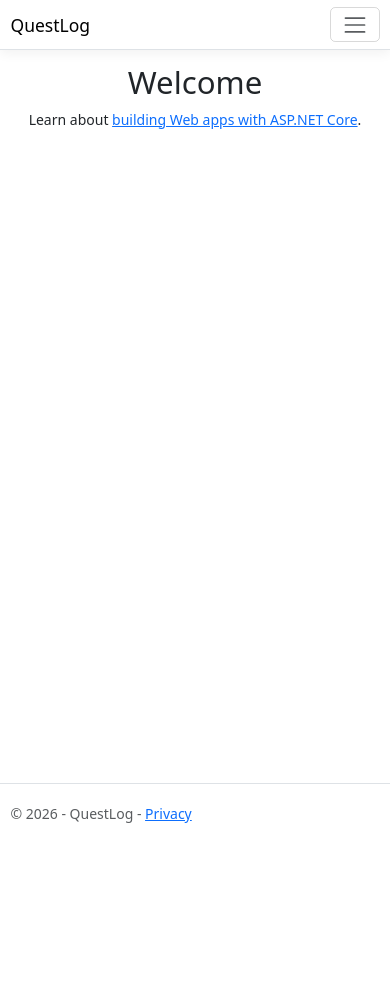
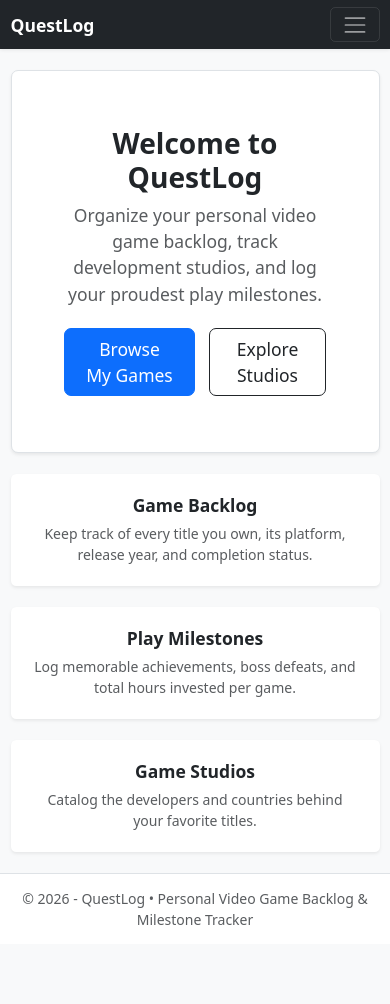
Before and after one commit to JakeXS/QuestLog, an ASP.NET Core app: page / in a window 390 px wide. Before the commit the page ends 823 px from the top, so only its background shows below. Run offline with ASP.NET Core 8, Linux system fonts and the light colour scheme; style sheets or scripts are compiled from the project's sources.

Commit message:
Final controller, nav bar nav and homepage update

```diff
--- a/QuestLog/Views/Home/Index.cshtml
+++ b/QuestLog/Views/Home/Index.cshtml
@@ -1,8 +1,43 @@
 @{
-    ViewData["Title"] = "Home Page";
+    ViewData["Title"] = "Home";
 }
 
-<div class="text-center">
-    <h1 class="display-4">Welcome</h1>
-    <p>Learn about <a href="https://learn.microsoft.com/aspnet/core">building Web apps with ASP.NET Core</a>.</p>
+<div class="p-5 mb-4 bg-white rounded-3 shadow-sm border text-center">
+    <div class="container-fluid py-3">
+        <h1 class="display-5 fw-bold">Welcome to QuestLog</h1>
+        <p class="col-md-8 mx-auto fs-5 text-muted mb-4">
+            Organize your personal video game backlog, track development studios, and log your proudest play milestones.
+        </p>
+        <div class="d-flex justify-content-center gap-3">
+            <a asp-controller="Games" asp-action="Index" class="btn btn-primary btn-lg px-4">Browse My Games</a>
+            <a asp-controller="Studios" asp-action="Index" class="btn btn-outline-dark btn-lg px-4">Explore Studios</a>
+        </div>
+    </div>
 </div>
+
+<div class="row g-4 text-center">
+    <div class="col-md-4">
+        <div class="card h-100 border-0 shadow-sm">
+            <div class="card-body p-4">
+                <h5 class="card-title fw-bold">Game Backlog</h5>
+                <p class="card-text text-muted">Keep track of every title you own, its platform, release year, and completion status.</p>
+            </div>
+        </div>
+    </div>
+    <div class="col-md-4">
+        <div class="card h-100 border-0 shadow-sm">
+            <div class="card-body p-4">
+                <h5 class="card-title fw-bold">Play Milestones</h5>
+                <p class="card-text text-muted">Log memorable achievements, boss defeats, and total hours invested per game.</p>
+            </div>
+        </div>
+    </div>
+    <div class="col-md-4">
+        <div class="card h-100 border-0 shadow-sm">
+            <div class="card-body p-4">
+                <h5 class="card-title fw-bold">Game Studios</h5>
+                <p class="card-text text-muted">Catalog the developers and countries behind your favorite titles.</p>
+            </div>
+        </div>
+    </div>
+</div>
--- a/QuestLog/Views/Shared/_Layout.cshtml
+++ b/QuestLog/Views/Shared/_Layout.cshtml
@@ -9,39 +9,47 @@
     <link rel="stylesheet" href="~/css/site.css" asp-append-version="true" />
     <link rel="stylesheet" href="~/QuestLog.styles.css" asp-append-version="true" />
 </head>
-<body>
+<body class="d-flex flex-column min-vh-100 bg-light">
     <header>
-        <nav class="navbar navbar-expand-sm navbar-toggleable-sm navbar-light bg-white border-bottom box-shadow mb-3">
-            <div class="container-fluid">
-                <a class="navbar-brand" asp-area="" asp-controller="Home" asp-action="Index">QuestLog</a>
+        <nav class="navbar navbar-expand-sm navbar-dark bg-dark shadow-sm mb-4">
+            <div class="container">
+                <a class="navbar-brand fw-bold" asp-area="" asp-controller="Home" asp-action="Index">QuestLog</a>
                 <button class="navbar-toggler" type="button" data-bs-toggle="collapse" data-bs-target=".navbar-collapse" aria-controls="navbarSupportedContent"
                         aria-expanded="false" aria-label="Toggle navigation">
                     <span class="navbar-toggler-icon"></span>
                 </button>
                 <div class="navbar-collapse collapse d-sm-inline-flex justify-content-between">
-                    <ul class="navbar-nav flex-grow-1">
+                    <ul class="navbar-nav me-auto">
                         <li class="nav-item">
-                            <a class="nav-link text-dark" asp-area="" asp-controller="Home" asp-action="Index">Home</a>
+                            <a class="nav-link" asp-area="" asp-controller="Home" asp-action="Index">Home</a>
                         </li>
                         <li class="nav-item">
-                            <a class="nav-link text-dark" asp-area="" asp-controller="Home" asp-action="Privacy">Privacy</a>
+                            <a class="nav-link" asp-area="" asp-controller="Games" asp-action="Index">My Games</a>
+                        </li>
+                        <li class="nav-item">
+                            <a class="nav-link" asp-area="" asp-controller="Studios" asp-action="Index">Studios</a>
                         </li>
                     </ul>
+                    <div class="d-flex">
+                        <a class="btn btn-outline-light btn-sm" asp-area="" asp-controller="Games" asp-action="Create">+ Add Game</a>
+                    </div>
                 </div>
             </div>
         </nav>
     </header>
-    <div class="container">
-        <main role="main" class="pb-3">
+
+    <div class="container flex-grow-1">
+        <main role="main" class="pb-4">
             @RenderBody()
         </main>
     </div>
 
-    <footer class="border-top footer text-muted">
-        <div class="container">
-            &copy; 2026 - QuestLog - <a asp-area="" asp-controller="Home" asp-action="Privacy">Privacy</a>
+    <footer class="border-top bg-white text-muted py-3 mt-auto">
+        <div class="container text-center">
+            &copy; 2026 - QuestLog &bull; Personal Video Game Backlog &amp; Milestone Tracker
         </div>
     </footer>
+
     <script src="~/lib/jquery/dist/jquery.min.js"></script>
     <script src="~/lib/bootstrap/dist/js/bootstrap.bundle.min.js"></script>
     <script src="~/js/site.js" asp-append-version="true"></script>
```
Also changed, not shown: QuestLog/Controllers/MilestonesController.cs (added, +46 -0 lines), QuestLog/Views/Milestones/Create.cshtml (added, +44 -0 lines).
